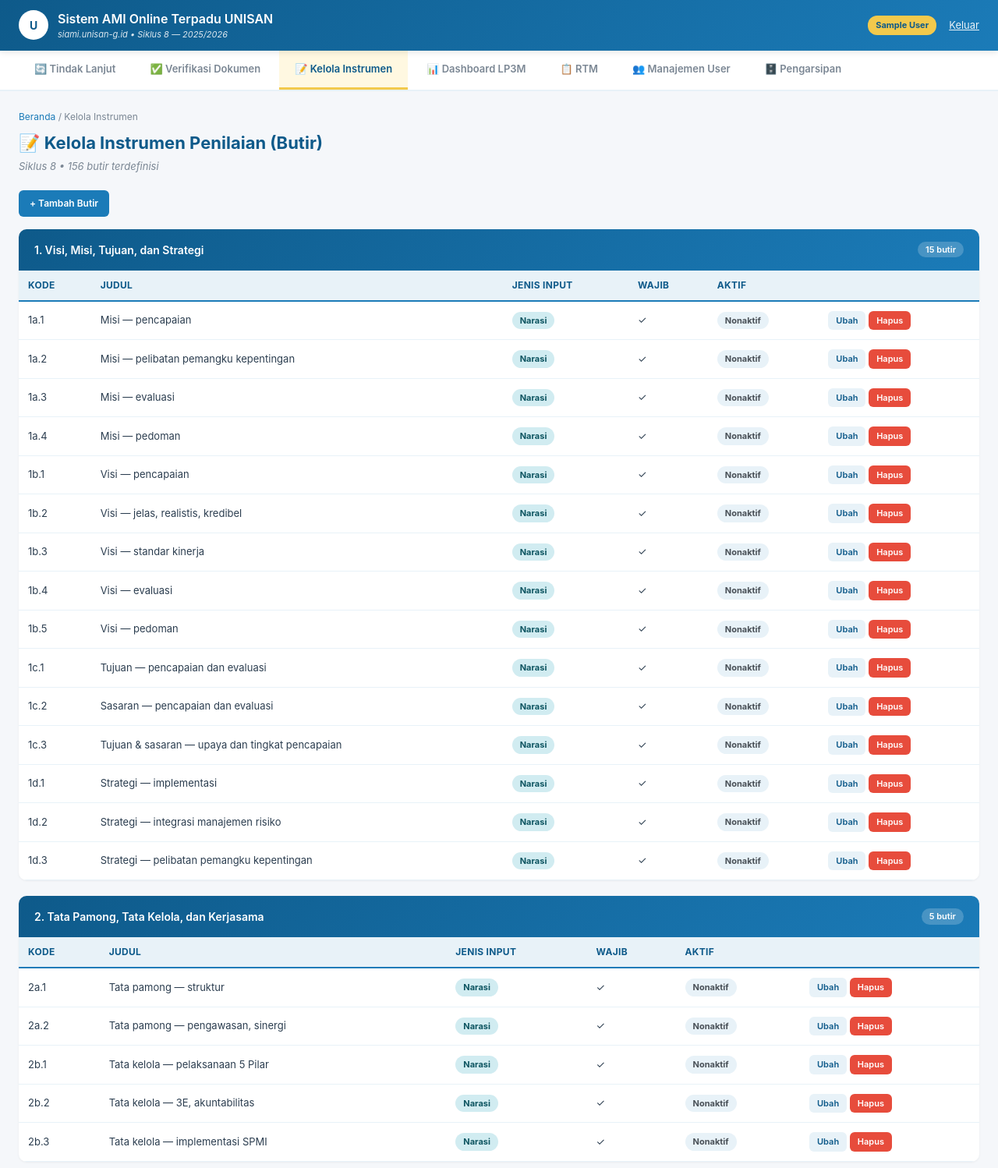
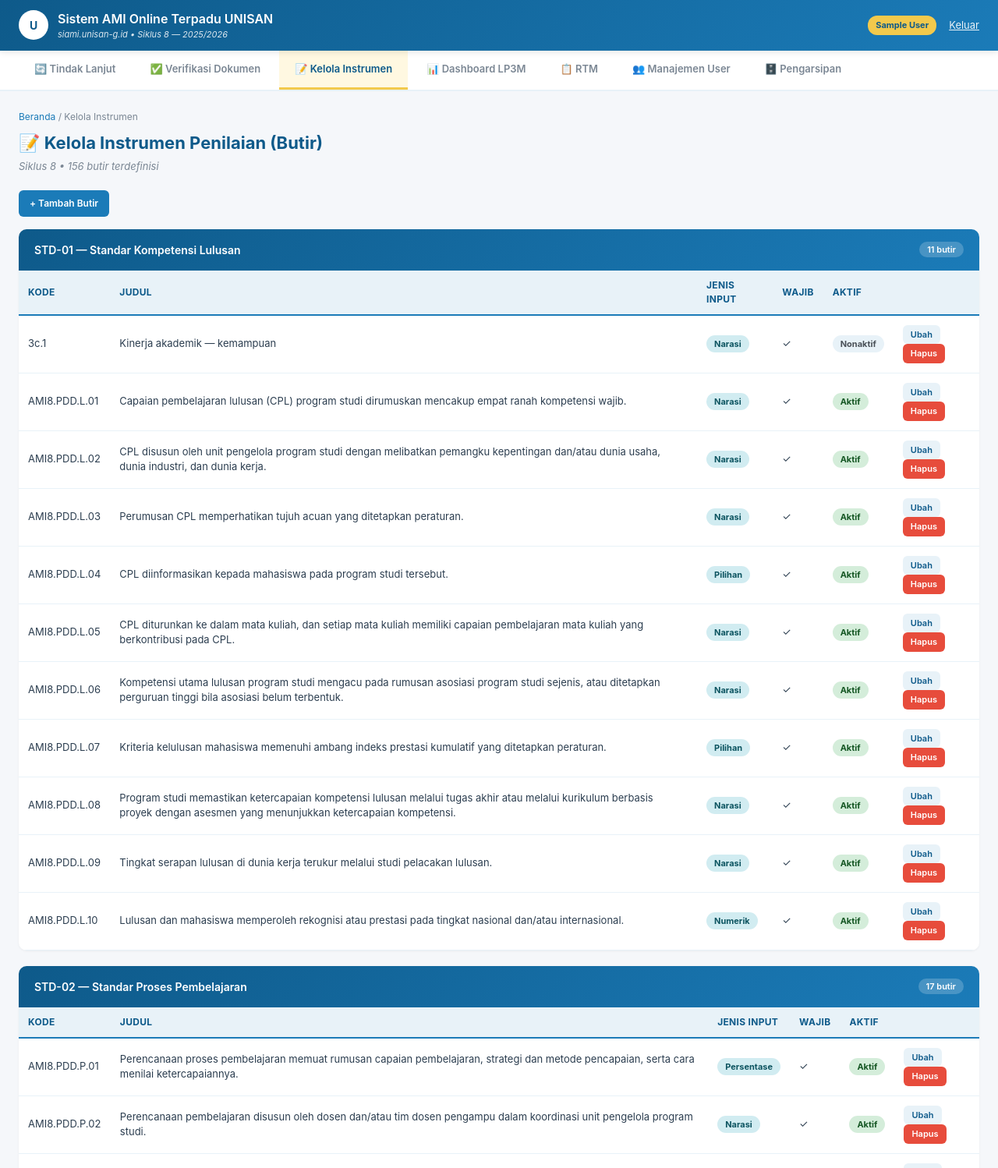
Before and after one commit to unisan-gtlo/siami, a Django app: page /instrumen/ in a window 1280 px wide. Shown: the top 1498 px of the page at 78% size. Run offline with Django 5.2, Linux system fonts and the light colour scheme; the visitor is signed in with stand-in values (Sample User, id 1); data comes from the database, SQL or seed files in the repository.

Commit message:
fix: Kelola Instrumen and prev/next navigation also grouped by old Standar
Swept the rest of the codebase for the same old-Standar bug caught
earlier via screenshot. Found two more real spots:

- Kelola Instrumen (butir_list) -- the LP3M-facing page for managing
  the instrument itself -- grouped all 156 butir by the old Standar,
  same "everything dumps into one placeholder group" problem. This was
  arguably the most important one to fix since it's where LP3M reviews
  and completes the master_standar mapping for older butir.
- jawaban_edit's prev/next-within-group navigation filtered by
  `standar=butir.standar`, so clicking through would cycle across all
  98 new butir as one undifferentiated group instead of staying within
  the butir's actual master_standar.

Grepped templates and views afterward for any remaining `butir.standar`
usage without a master_standar-first fallback -- none left.

Co-Authored-By: Claude Sonnet 5 <noreply@anthropic.com>

```diff
--- a/apps/ami_assessment/views.py
+++ b/apps/ami_assessment/views.py
@@ -150,7 +150,7 @@ def jawaban_edit(request, butir_id):
 
     butir_standar = list(
         butir_untuk_cakupan(
-            ButirPenilaian.objects.filter(siklus=siklus, standar=butir.standar, is_aktif=True),
+            ButirPenilaian.objects.filter(siklus=siklus, master_standar=butir.master_standar, is_aktif=True),
             pengisian.cakupan,
         ).order_by('no_urut'),
     )
--- a/apps/ami_core/views.py
+++ b/apps/ami_core/views.py
@@ -4,7 +4,7 @@ from django.db.models import ProtectedError
 from django.shortcuts import get_object_or_404, redirect, render
 
 from .forms import ButirPenilaianForm
-from .models import ButirPenilaian, Siklus, Standar
+from .models import ButirPenilaian, MasterStandar, Siklus
 
 
 @login_required
@@ -42,15 +42,21 @@ def butir_list(request):
         return render(request, 'ami_core/forbidden.html', {'active_tab': 'instrumen'})
 
     siklus = Siklus.objects.filter(is_current=True).first()
-    butir_qs = ButirPenilaian.objects.filter(siklus=siklus).select_related('standar').order_by(
-        'standar__no_urut', 'no_urut',
+    butir_qs = ButirPenilaian.objects.filter(siklus=siklus).select_related('standar', 'master_standar').order_by(
+        'master_standar__no_urut', 'standar__no_urut', 'no_urut',
     ) if siklus else ButirPenilaian.objects.none()
 
+    # Dikelompokkan per Master Standar (Pasal 5 SN-Dikti, Permendiktisaintek
+    # 39/2025) -- bukan lagi Standar lama (taksonomi institusional UNISAN),
+    # supaya 98 butir baru tidak numpuk semua di satu grup placeholder.
     per_standar = []
     if siklus:
-        for standar in Standar.objects.order_by('no_urut'):
-            butir_standar = [b for b in butir_qs if b.standar_id == standar.id]
-            per_standar.append({'standar': standar, 'butir': butir_standar, 'count': len(butir_standar)})
+        for master_standar in MasterStandar.objects.order_by('no_urut'):
+            butir_standar = [b for b in butir_qs if b.master_standar_id == master_standar.id]
+            per_standar.append({'standar': master_standar, 'butir': butir_standar, 'count': len(butir_standar)})
+        tanpa_master_standar = [b for b in butir_qs if b.master_standar_id is None]
+        if tanpa_master_standar:
+            per_standar.append({'standar': None, 'butir': tanpa_master_standar, 'count': len(tanpa_master_standar)})
 
     return render(request, 'ami_core/butir_list.html', {
         'siklus': siklus, 'per_standar': per_standar, 'total_butir': butir_qs.count(),
--- a/templates/ami_core/butir_list.html
+++ b/templates/ami_core/butir_list.html
@@ -17,7 +17,7 @@
 {% for row in per_standar %}
 <div class="card">
     <div class="card-header" style="display:flex;justify-content:space-between;">
-        <span>{{ row.standar.kode }}. {{ row.standar.nama }}</span>
+        <span>{% if row.standar %}{{ row.standar.kode }} — {{ row.standar.nama }}{% else %}Belum Terklasifikasi (Master Standar){% endif %}</span>
         <span style="background:rgba(255,255,255,.2);padding:2px 10px;border-radius:12px;font-size:11px;">{{ row.count }} butir</span>
     </div>
     <div class="card-body" style="padding:0;">
```
